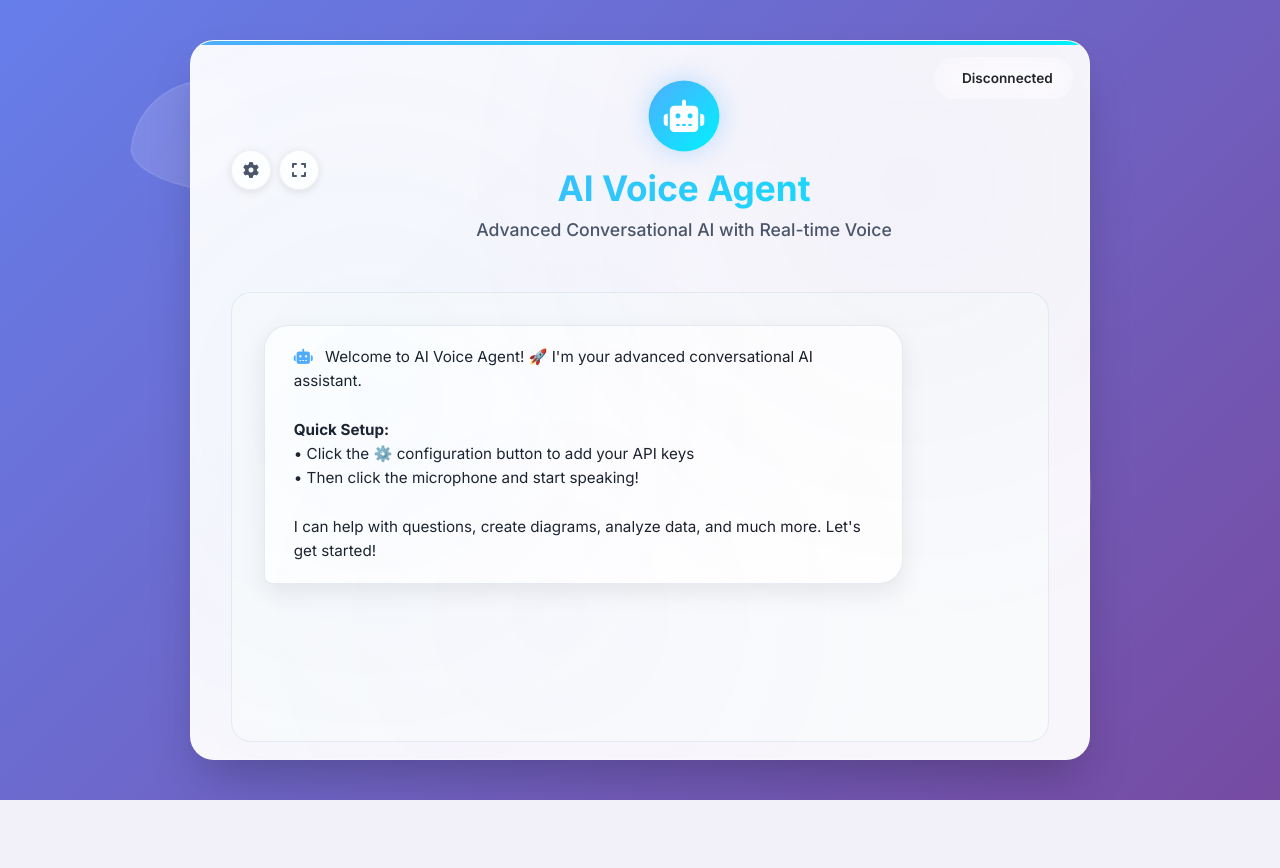
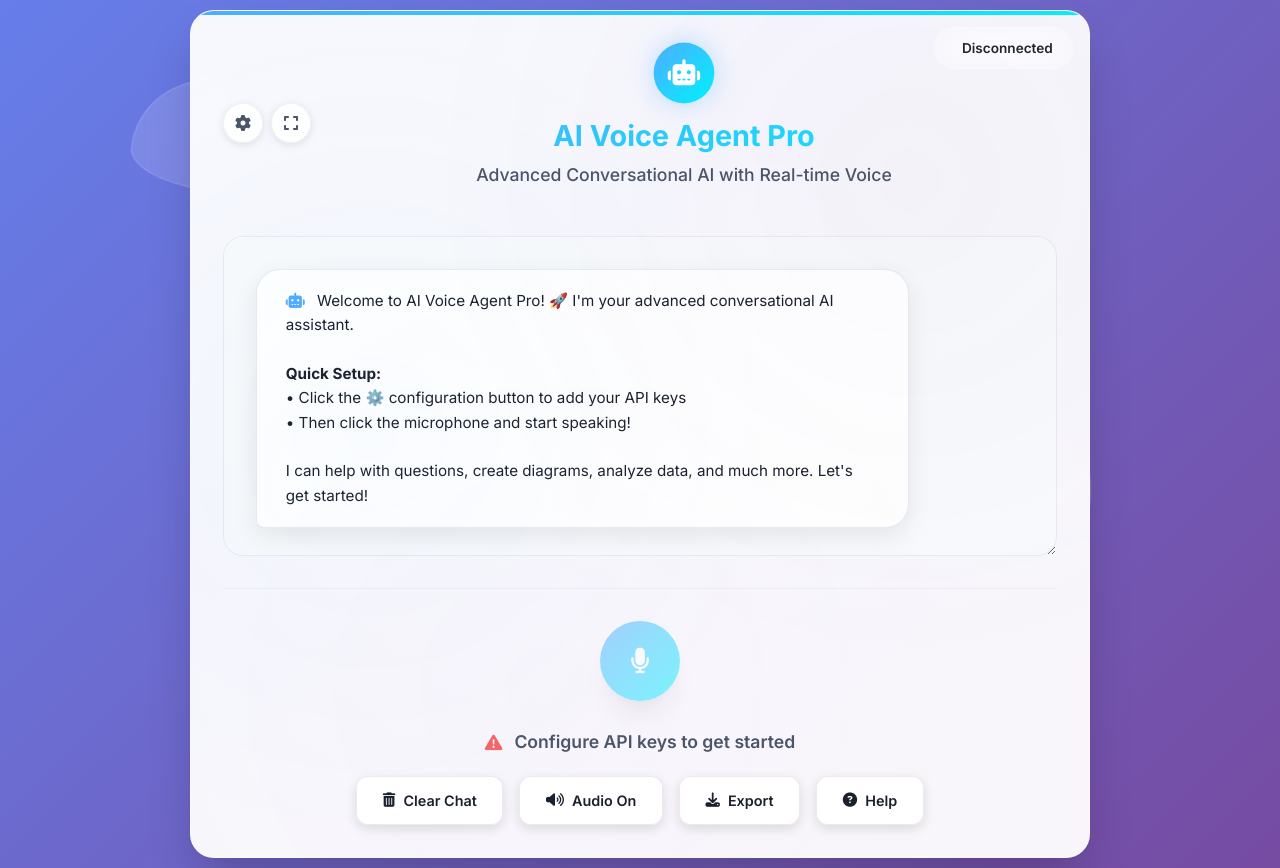
Before and after one commit to Akansha-Rana20/AI-Voice-agent, a FastAPI app: page / in a window 1280 px wide. Before the commit the page ends 800 px from the top, so only its background shows below. Run offline with FastAPI, Linux system fonts and the light colour scheme; some libraries are stand-ins or nearby versions.

Commit message:
UI Improvement

```diff
--- a/app/main.py
+++ b/app/main.py
@@ -15,8 +15,8 @@
 
 # Import original services with fallback
 try:
-    from services import stt, llm, tts
-    from services.agent import agent_response
+    from app.services import stt, llm, tts
+    from app.services.agent import agent_response
 except ImportError as e:
     logging.warning(f"Import warning: {e}")
     # We'll handle this in the websocket endpoint
--- a/templates/index.html
+++ b/templates/index.html
@@ -3,7 +3,7 @@
 <head>
     <meta charset="UTF-8" />
     <meta name="viewport" content="width=device-width, initial-scale=1.0" />
-    <title>AI Voice Agent </title>
+    <title>AI Voice Agent Pro</title>
     <link href="https://cdn.jsdelivr.net/npm/bootstrap@5.3.2/dist/css/bootstrap.min.css" rel="stylesheet" />
     <link href="https://cdnjs.cloudflare.com/ajax/libs/font-awesome/6.4.0/css/all.min.css" rel="stylesheet">
     <link rel="preconnect" href="https://fonts.googleapis.com">
@@ -41,8 +41,10 @@
             background: var(--primary-gradient);
             min-height: 100vh;
             overflow-x: hidden;
+            overflow-y: auto; /* Allow vertical scrolling */
             position: relative;
             font-feature-settings: 'cv03', 'cv04', 'cv11';
+            scroll-behavior: smooth; /* Smooth scrolling */
         }
 
         /* Enhanced Background Animation */
@@ -171,6 +173,9 @@
             align-items: center;
             justify-content: center;
             transition: margin-left var(--animation-speed) ease;
+            min-height: 100vh;
+            overflow-y: auto; /* Allow vertical scrolling */
+            overflow-x: hidden;
         }
 
         .chat-container {
@@ -418,7 +423,7 @@
             font-weight: 500;
         }
 
-        /* Enhanced Chat Log - Made Larger */
+        /* Enhanced Chat Log - Better Zoom Support */
         .chat-log {
             flex-grow: 1;
             overflow-y: auto;
@@ -429,8 +434,9 @@
             position: relative;
             scroll-behavior: smooth;
             backdrop-filter: blur(10px);
-            min-height: 450px; /* Increased minimum height */
-            max-height: 60vh; /* Allow it to take more vertical space */
+            min-height: 300px; /* Reduced from 450px for better zoom support */
+            max-height: 50vh; /* Flexible max-height */
+            resize: vertical; /* Allow user to resize if needed */
         }
 
         .chat-log::-webkit-scrollbar {
@@ -491,12 +497,14 @@
             position: relative;
         }
 
-        /* Enhanced Recording Section */
+        /* Enhanced Chat Input - Better Zoom Support */
         .chat-input-container {
             text-align: center;
             margin-top: 2rem;
             padding-top: 2rem;
             border-top: 1px solid rgba(226, 232, 240, 0.5);
+            flex-shrink: 0; /* Prevent shrinking */
+            position: relative; /* Ensure it stays in normal document flow */
         }
 
         .record-container {
@@ -561,12 +569,15 @@
             margin-bottom: 1rem;
         }
 
-        /* Enhanced Controls */
+        /* Enhanced Controls - Better Zoom Support */
         .controls {
             display: flex;
             justify-content: center;
             gap: 1rem;
             flex-wrap: wrap;
+            margin-top: 1rem;
+            position: relative; /* Ensure proper stacking */
+            z-index: 10;
         }
 
         .control-btn {
@@ -955,7 +966,7 @@
                                 <i class="fas fa-robot"></i>
                             </div>
                         </div>
-                        <h4>AI Voice Agent</h4>
+                        <h4>AI Voice Agent Pro</h4>
                         <p>Advanced Conversational AI with Real-time Voice</p>
                     </div>
                 </div>
@@ -964,7 +975,7 @@
                 <div id="chat-log" class="chat-log">
                     <div class="message assistant">
                         <i class="fas fa-robot" style="margin-right: 8px; color: #4facfe;"></i>
-                        Welcome to AI Voice Agent! 🚀 I'm your advanced conversational AI assistant.
+                        Welcome to AI Voice Agent Pro! 🚀 I'm your advanced conversational AI assistant.
                         <br><br>
                         <strong>Quick Setup:</strong>
                         <br>• Click the ⚙️ configuration button to add your API keys
@@ -1856,27 +1867,144 @@
                 border-radius: var(--border-radius);
             }
 
-            /* Mobile optimizations */
-            @media (max-width: 768px) {
-                .floating-shape {
-                    display: none; /* Hide background shapes on mobile for performance */
-                }
-
+            /* Zoom Support - Responsive Design */
+            @media screen and (max-height: 700px),
+                   screen and (min-width: 1200px) and (max-height: 900px) {
                 .chat-container {
-                    backdrop-filter: blur(15px); /* Reduce blur on mobile */
-                    height: 95vh; /* Increased for mobile */
-                    max-width: 95vw; /* Better mobile width */
+                    min-height: auto;
+                    height: auto;
+                    max-height: none;
+                    padding: 2rem;
                 }
 
                 .chat-log {
-                    min-height: 350px; /* Adjusted for mobile */
-                    max-height: 55vh;
+                    min-height: 250px;
+                    max-height: 40vh;
+                }
+
+                .chat-header h4 {
+                    font-size: 1.8rem;
+                }
+
+                .logo {
+                    width: 60px;
+                    height: 60px;
+                    font-size: 1.6rem;
+                }
+
+                .record-btn {
+                    width: 80px;
+                    height: 80px;
+                    font-size: 1.6rem;
+                }
+
+                .main-content {
+                    align-items: flex-start;
+                    padding: 10px;
+                }
+            }
+
+            /* High Zoom Levels Support */
+            @media screen and (max-height: 600px) {
+                .chat-container {
+                    margin: 1rem 0;
                     padding: 1.5rem;
+                    min-height: auto;
+                }
+
+                .chat-header {
+                    margin-bottom: 1rem;
+                }
+
+                .chat-header h4 {
+                    font-size: 1.5rem;
+                    margin-bottom: 0.25rem;
+                }
+
+                .chat-header p {
+                    font-size: 0.9rem;
+                }
+
+                .logo {
+                    width: 50px;
+                    height: 50px;
+                    font-size: 1.4rem;
+                }
+
+                .chat-log {
+                    min-height: 200px;
+                    max-height: 35vh;
+                    padding: 1.5rem;
+                }
+
+                .record-btn {
+                    width: 70px;
+                    height: 70px;
+                    font-size: 1.4rem;
+                }
+
+                .chat-input-container {
+                    margin-top: 1.5rem;
+                    padding-top: 1.5rem;
+                }
+
+                .controls {
+                    gap: 0.5rem;
                 }
 
                 .control-btn {
-                    padding: 0.7rem 1.2rem;
-                    font-size: 0.85rem;
+                    padding: 0.6rem 1.2rem;
+                    font-size: 0.8rem;
+                }
+            }
+
+            /* Very High Zoom / Very Small Screens */
+            @media screen and (max-height: 500px) {
+                .main-content {
+                    padding: 5px;
+                    align-items: flex-start;
+                }
+
+                .chat-container {
+                    margin: 0.5rem 0;
+                    padding: 1rem;
+                    border-radius: 16px;
+                }
+
+                .chat-header {
+                    margin-bottom: 0.5rem;
+                }
+
+                .chat-header h4 {
+                    font-size: 1.3rem;
+                }
+
+                .logo {
+                    width: 40px;
+                    height: 40px;
+                    font-size: 1.2rem;
+                }
+
+                .chat-log {
+                    min-height: 150px;
+                    max-height: 30vh;
+                    padding: 1rem;
+                }
+
+                .record-btn {
+                    width: 60px;
+                    height: 60px;
+                    font-size: 1.2rem;
+                }
+
+                .control-btn {
+                    padding: 0.5rem 1rem;
+                    font-size: 0.75rem;
+                }
+
+                .status-display {
+                    font-size: 0.9rem;
+                    margin-bottom: 0.5rem;
                 }
             }
 
```
